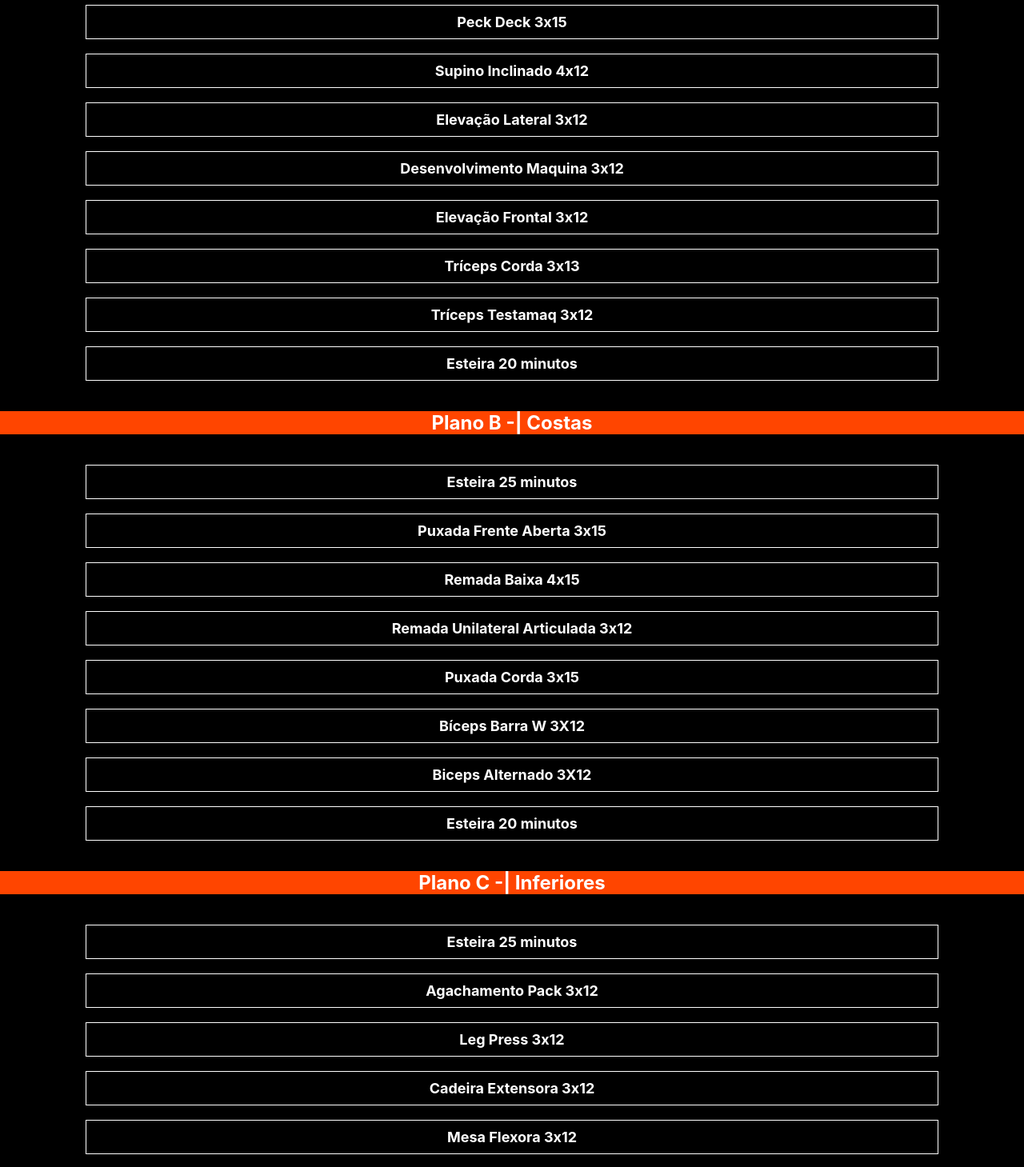
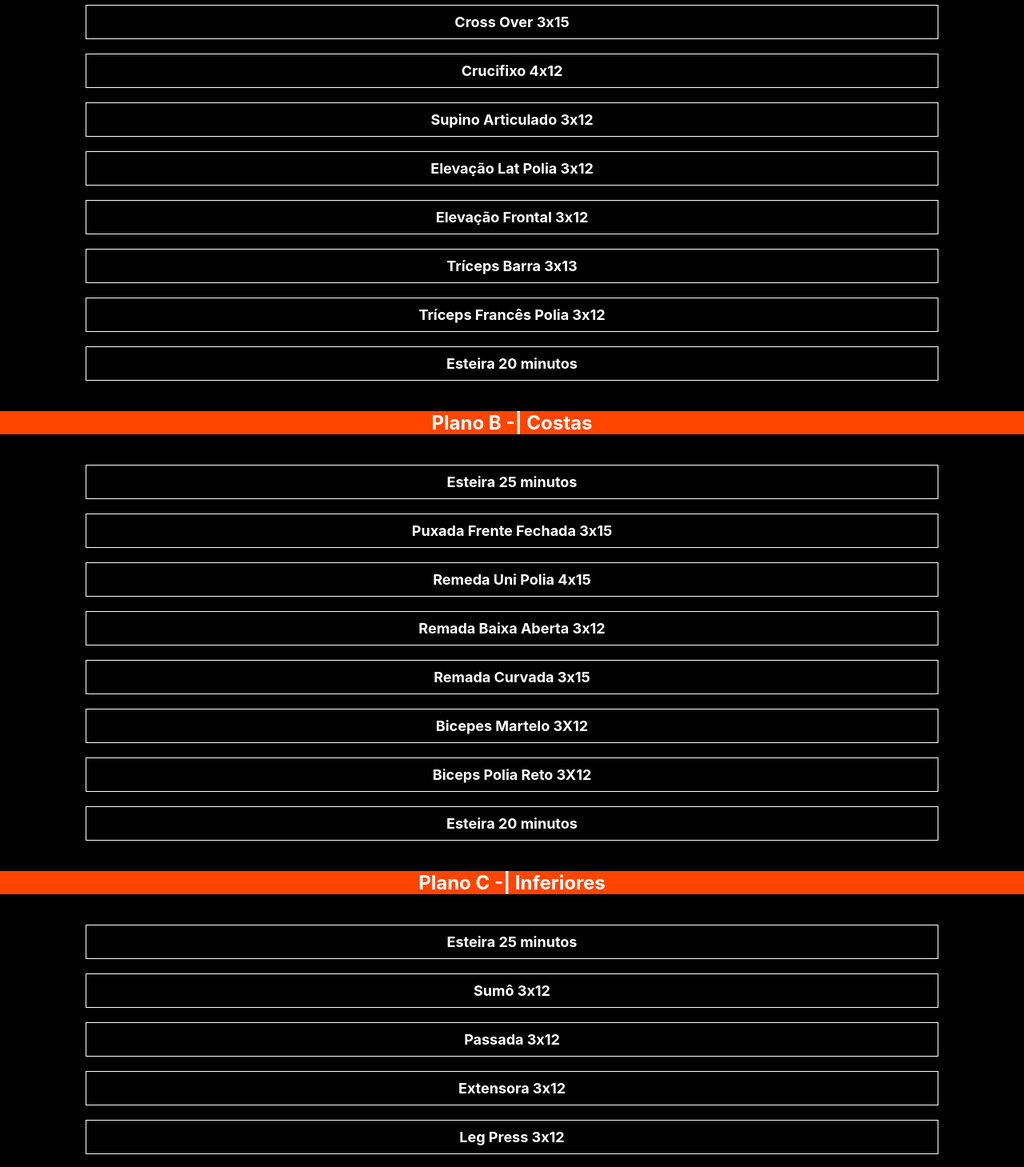
Before and after one commit to MateusParker/PlanoTreinamento, a React (Create React App) app: page / in a window 1280 px wide. Shown: the part 460-1919 px from the top of the page at 80% size. Built offline with nearby package versions, Linux system fonts and the light colour scheme.

Commit message:
Update App.js

```diff
--- a/src/App.js
+++ b/src/App.js
@@ -23,27 +23,27 @@ function App() {
             Supino Reto 3x12
             </p>
           <p>
-            Peck Deck 3x15
+            Cross Over 3x15
          </p>
           <p>
-            Supino Inclinado 4x12
+            Crucifixo 4x12
             </p>
           <p>
-            Elevação Lateral 3x12
+            Supino Articulado 3x12
             </p>
 
             <p>
-            Desenvolvimento Maquina 3x12
+            Elevação Lat Polia 3x12
             </p>
           <p>
             Elevação Frontal 3x12
             </p>
           <p>
-            Tríceps Corda 3x13
+            Tríceps Barra 3x13
             </p>
 
           <p>
-            Tríceps Testamaq 3x12
+            Tríceps Francês Polia 3x12
             </p>
   <p> Esteira 20 minutos </p>
         </Grid>
@@ -57,25 +57,25 @@ function App() {
         <Grid item xs={10} >
         <p> Esteira 25 minutos </p>
           <p>
-            Puxada Frente Aberta 3x15
+            Puxada Frente Fechada 3x15
             </p>
           <p>
-            Remada Baixa 4x15
+            Remeda Uni Polia 4x15
             </p>
           <p>
-            Remada Unilateral Articulada 3x12
+            Remada Baixa Aberta 3x12
             </p>
           <p>
-            Puxada Corda 3x15
+            Remada Curvada 3x15
             </p>
 
           <p
           >
-            Bíceps Barra W 3X12
+           Bicepes Martelo 3X12
             </p>
           <p
           >
-            Biceps Alternado 3X12
+            Biceps Polia Reto 3X12
             </p>
 
   <p> Esteira 20 minutos </p>
@@ -88,23 +88,23 @@ function App() {
 
     <p> Esteira 25 minutos </p>
           <p>
-            Agachamento Pack 3x12
+            Sumô 3x12
+            </p>
+          <p>
+            Passada 3x12
+            </p>
+          <p>
+            Extensora 3x12
             </p>
           <p>
             Leg Press 3x12
             </p>
+
           <p>
-            Cadeira Extensora 3x12
+            Mesa Flexora 3x15
             </p>
           <p>
-            Mesa Flexora 3x12
-            </p>
-
-          <p>
-            Cadeira Adbutora 3x15
-            </p>
-          <p>
-            Panturrilha Pack 3x15
+            Panturrilha Maq. 3x15
             </p>
   <p> Esteira 20 minutos </p>
 
```
